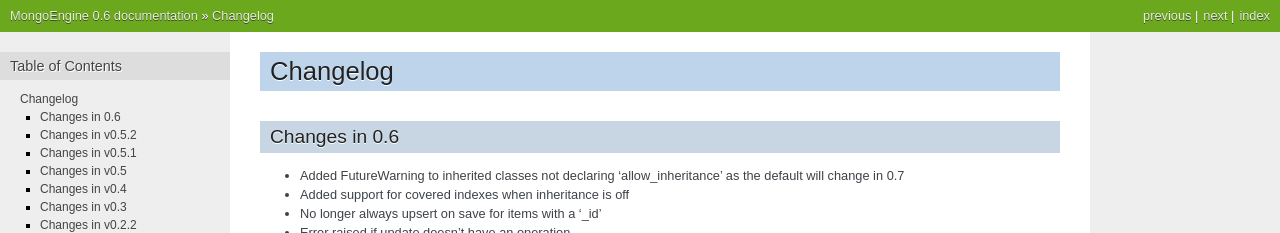
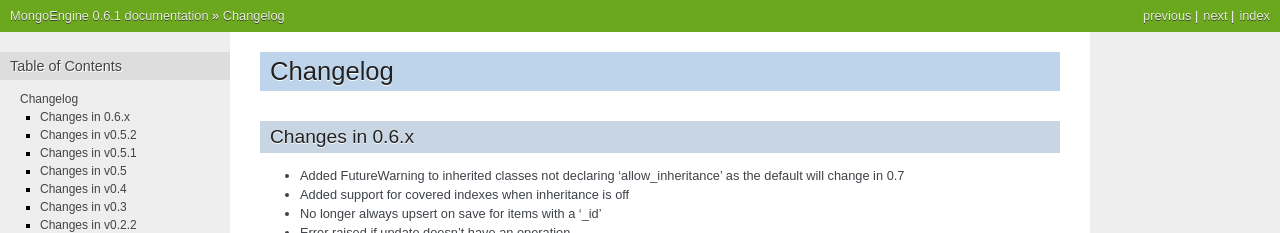
Before and after one commit to MongoEngine/mongoengine, a Sphinx documentation site: the page built from docs/changelog.rst, in a window 1280 px wide and 900 px high. Shown: the top 233 px of the window. Built offline with Sphinx 7.4.7, drawn with Linux system fonts in a browser that asks for light colours; some of the changed text lies outside the part shown.

Commit message:
Version bump

```diff
--- a/docs/changelog.rst
+++ b/docs/changelog.rst
@@ -2,8 +2,8 @@
 Changelog
 =========
 
-Changes in 0.6
-==============
+Changes in 0.6.x
+================
 
 - Added FutureWarning to inherited classes not declaring 'allow_inheritance' as the default will change in 0.7
 - Added support for covered indexes when inheritance is off
--- a/mongoengine/__init__.py
+++ b/mongoengine/__init__.py
@@ -12,7 +12,7 @@ from signals import *
 __all__ = (document.__all__ + fields.__all__ + connection.__all__ +
            queryset.__all__ + signals.__all__)
 
-VERSION = (0, 6, 0)
+VERSION = (0, 6, 1)
 
 
 def get_version():
```
Also changed, not shown: 1 other file.
